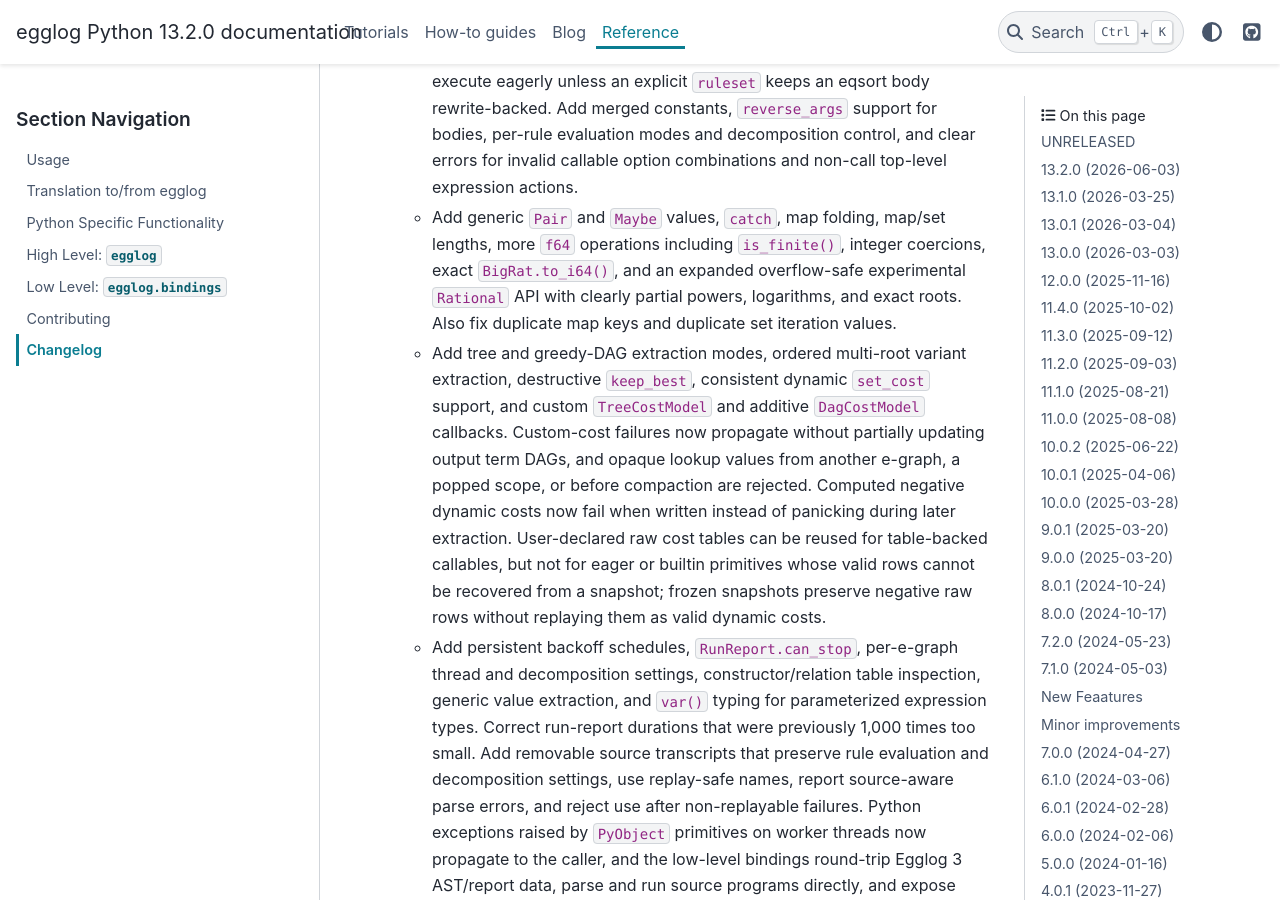
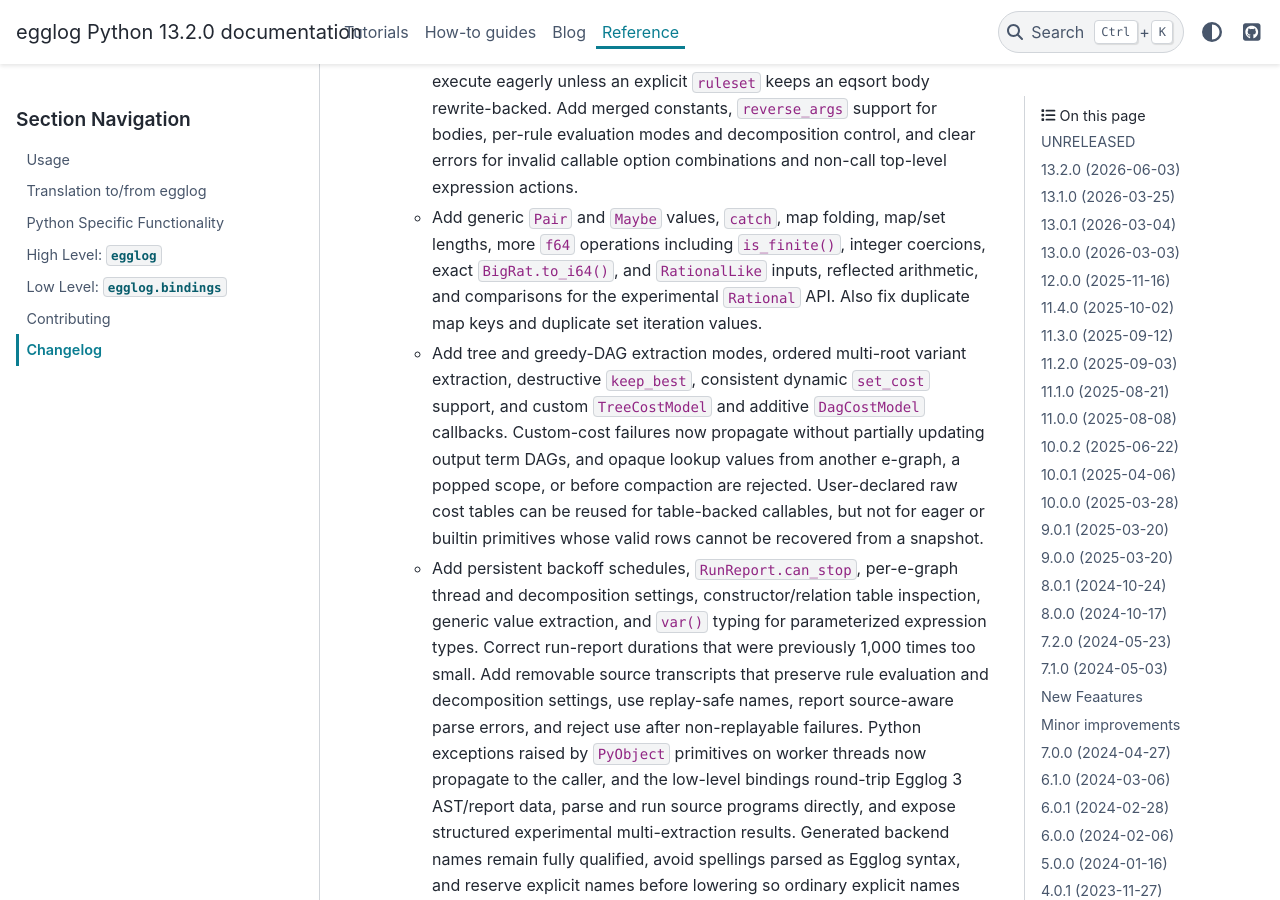
Before and after one commit to egraphs-good/egglog-python, a Sphinx documentation site: the page built from docs/changelog.md, in a window 1280 px wide and 900 px high, scrolled down 458 px. Built offline with Sphinx 7.4.7 and the PyData theme 0.15.4, drawn with Linux system fonts in a browser that asks for light colours; pages that are not in the unit, such as notebooks, are missing from menus; comment, search, counter and statistics services are not loaded; the version number is read from the project's files by our own code.

Commit message:
Defer rational and dynamic cost hardening

```diff
--- a/Cargo.toml
+++ b/Cargo.toml
@@ -26,7 +26,7 @@ egglog-ast = { git = "https://github.com/saulshanabrook/egg-smol.git", rev = "1e
 egglog-core-relations = { git = "https://github.com/saulshanabrook/egg-smol.git", rev = "1eea60a14f214505741d22bdd6c9b501b21c04ee" }
 egglog-reports = { git = "https://github.com/saulshanabrook/egg-smol.git", rev = "1eea60a14f214505741d22bdd6c9b501b21c04ee" }
 egglog-bridge = { git = "https://github.com/saulshanabrook/egg-smol.git", rev = "1eea60a14f214505741d22bdd6c9b501b21c04ee" }
-egglog-experimental = { git = "https://github.com/egraphs-good/egglog-experimental.git", rev = "e0a20ce67bbfedf4ace91f4235293165dbb098bc", default-features = false }
+egglog-experimental = { git = "https://github.com/egraphs-good/egglog-experimental.git", rev = "5449a5a1bbf612ce312839b2128cdfae012f8578", default-features = false }
 egraph-serialize = { version = "0.3", features = ["serde", "graphviz"] }
 serde_json = "1"
 pyo3-log =  "*"
--- a/docs/changelog.md
+++ b/docs/changelog.md
@@ -18,20 +18,17 @@ _This project uses semantic versioning_
     option combinations and non-call top-level expression actions.
   - Add generic `Pair` and `Maybe` values, `catch`, map folding, map/set lengths,
     more `f64` operations including `is_finite()`, integer coercions, exact
-    `BigRat.to_i64()`, and an expanded overflow-safe experimental `Rational` API
-    with clearly partial powers, logarithms, and exact roots. Also fix duplicate
-    map keys and duplicate set iteration values.
+    `BigRat.to_i64()`, and `RationalLike` inputs, reflected arithmetic, and
+    comparisons for the experimental `Rational` API. Also fix duplicate map
+    keys and duplicate set iteration values.
   - Add tree and greedy-DAG extraction modes, ordered multi-root variant
     extraction, destructive `keep_best`, consistent dynamic `set_cost` support,
     and custom `TreeCostModel` and additive `DagCostModel` callbacks. Custom-cost
     failures now propagate without partially updating output term DAGs, and
     opaque lookup values from another e-graph, a popped scope, or before
-    compaction are rejected. Computed negative dynamic costs now fail when
-    written instead of panicking during later extraction. User-declared raw
-    cost tables can be reused for table-backed callables, but not for eager or
-    builtin primitives whose valid rows cannot be recovered from a snapshot;
-    frozen snapshots preserve negative raw rows without replaying them as valid
-    dynamic costs.
+    compaction are rejected. User-declared raw cost tables can be reused for
+    table-backed callables, but not for eager or builtin primitives whose valid
+    rows cannot be recovered from a snapshot.
   - Add persistent backoff schedules, `RunReport.can_stop`, per-e-graph thread
     and decomposition settings, constructor/relation table inspection, generic
     value extraction, and `var()` typing for parameterized expression types.
```
Also changed, not shown: docs/reference/egglog-translation.md (+5 -8 lines), docs/reference/python-integration.md (+1 -3 lines), 4 other files.
